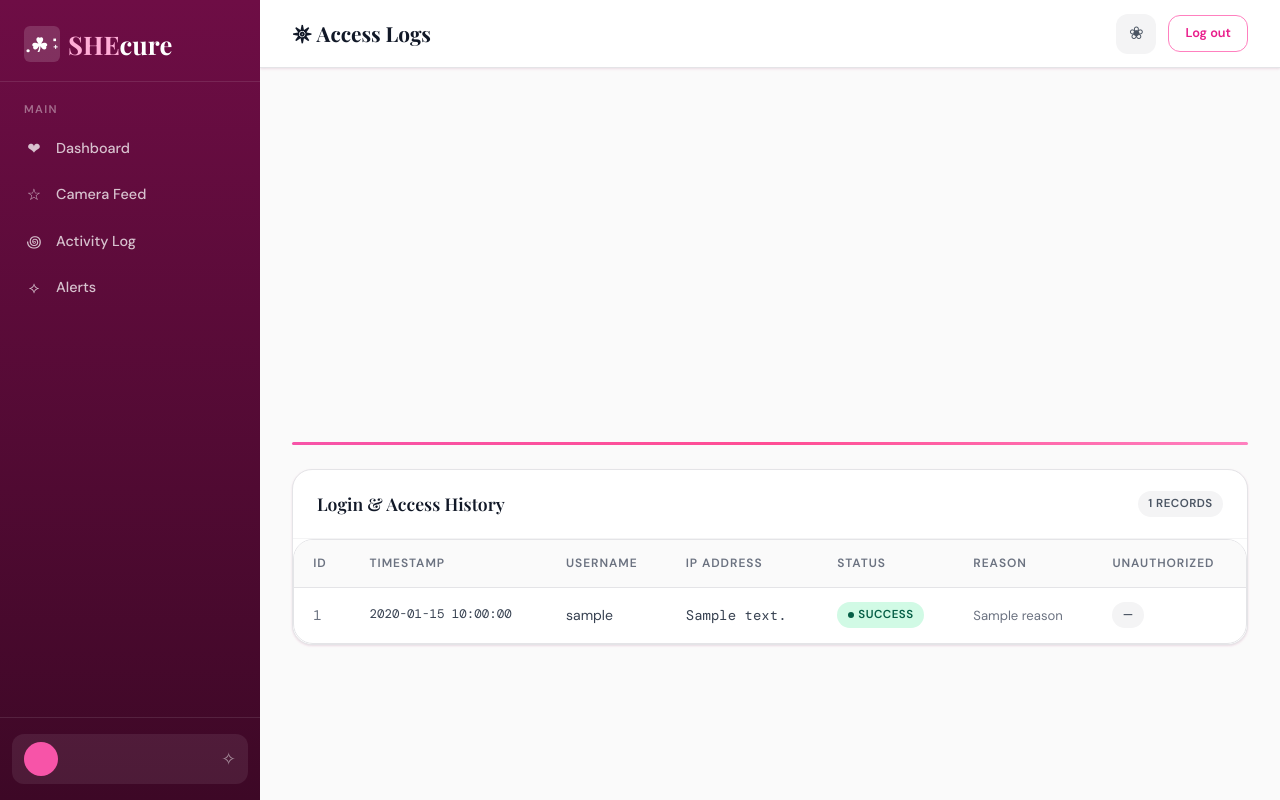
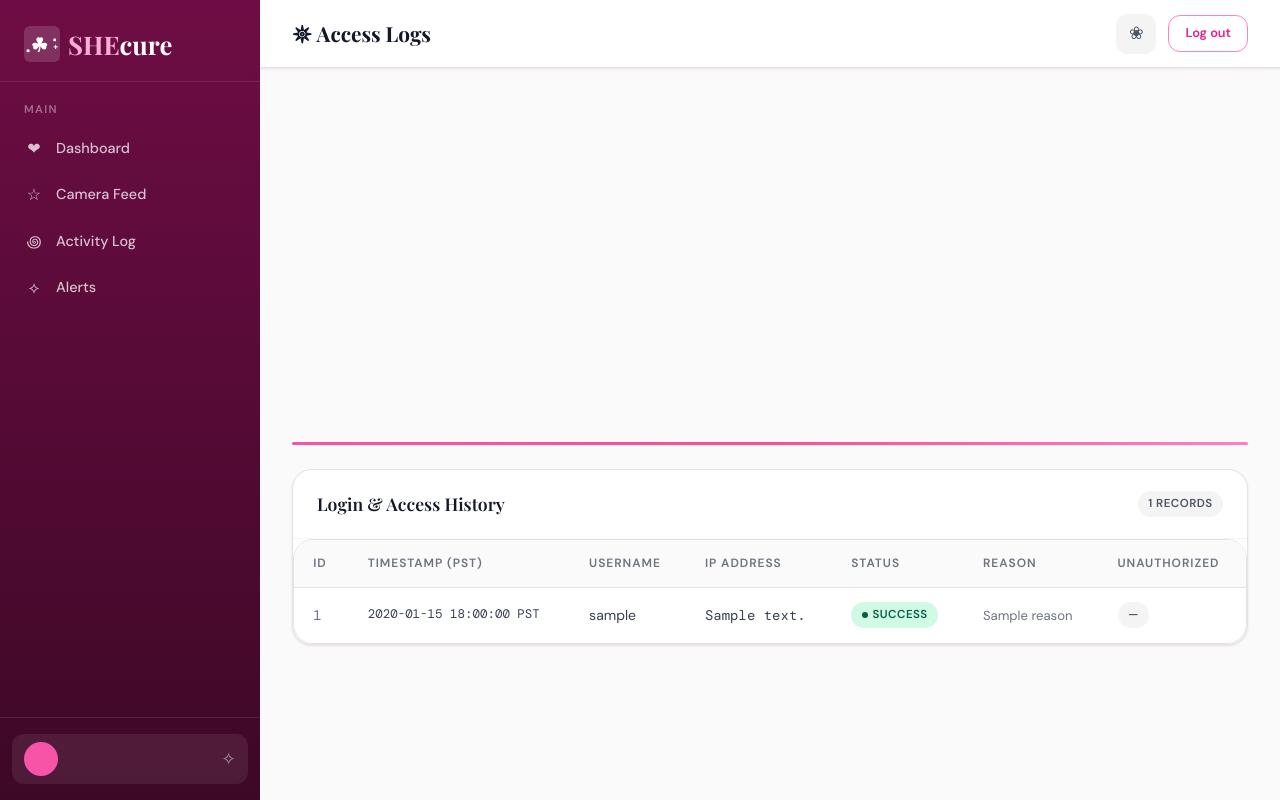
Before and after one commit to fernandezmariacass/SHEcure, a Flask app: template shecure/app/templates/admin/logs.html in a window 1280 px wide. Run offline with Flask 3, Linux system fonts and the light colour scheme; the template is opened without the code that fills it: most values are stand-ins (such as "Sample title", 1, 10 or a date in 2020); data that the repository does not hold is empty.

Commit message:
Update logs.html

```diff
--- a/shecure/app/templates/admin/logs.html
+++ b/shecure/app/templates/admin/logs.html
@@ -14,7 +14,7 @@
       <thead>
         <tr>
           <th scope="col">ID</th>
-          <th scope="col">Timestamp</th>
+          <th scope="col">Timestamp (PST)</th>
           <th scope="col">Username</th>
           <th scope="col">IP Address</th>
           <th scope="col">Status</th>
@@ -26,7 +26,9 @@
         {% for log in logs %}
         <tr>
           <td class="text-mono text-muted">{{ log.id }}</td>
-          <td class="text-mono" style="font-size:.78rem">{{ log.timestamp.strftime('%Y-%m-%d %H:%M:%S') }}</td>
+          <td class="text-mono" style="font-size:.78rem">
+            <span data-utc="{{ log.timestamp.isoformat() }}">{{ log.timestamp.strftime('%Y-%m-%d %H:%M:%S') }}</span>
+          </td>
           <td>{{ log.username_attempted or '—' }}</td>
           <td class="text-mono">{{ log.ip_address }}</td>
           <td>
@@ -37,7 +39,7 @@
           <td class="text-muted" style="font-size:.82rem">{{ log.reason or '—' }}</td>
           <td>
             {% if log.is_unauthorized %}
-              <span class="badge badge-danger" aria-label="Unauthorized">⭕ Yes</span>
+              <span class="badge badge-danger" aria-label="Unauthorized">Yes</span>
             {% else %}
               <span class="badge badge-gray" aria-label="Authorized">—</span>
             {% endif %}
```
